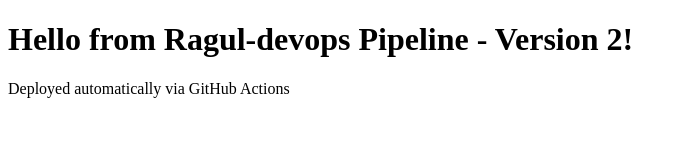
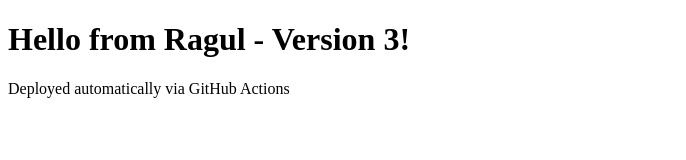
Before and after one commit to Ragulpps007/devops-cicd-project, a plain HTML site: page index.html in a window 1280 px wide. Shown: the whole page, without its empty margins (0-686 px from the left). Drawn offline with Linux system fonts and the light colour scheme.

Commit message:
Update index.html

```diff
--- a/index.html
+++ b/index.html
@@ -4,7 +4,7 @@
     <title>DevOps Project</title>
 </head>
 <body>
-  <h1>Hello from Ragul-devops Pipeline - Version 2!</h1>
+<h1>Hello from Ragul - Version 3!</h1>
     <p>Deployed automatically via GitHub Actions</p>
 </body>
 </html>
```
